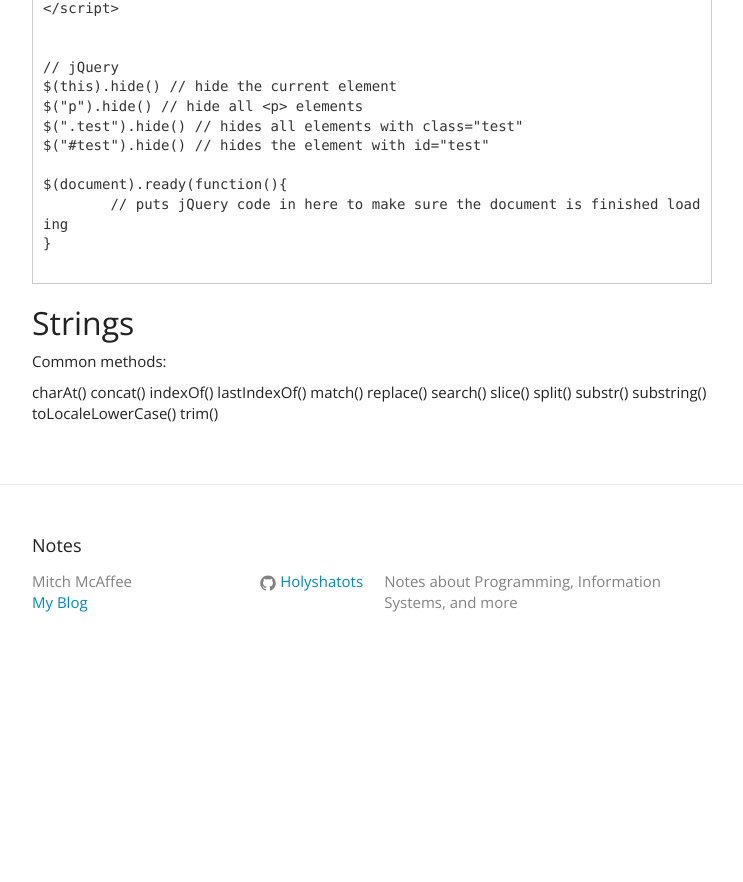
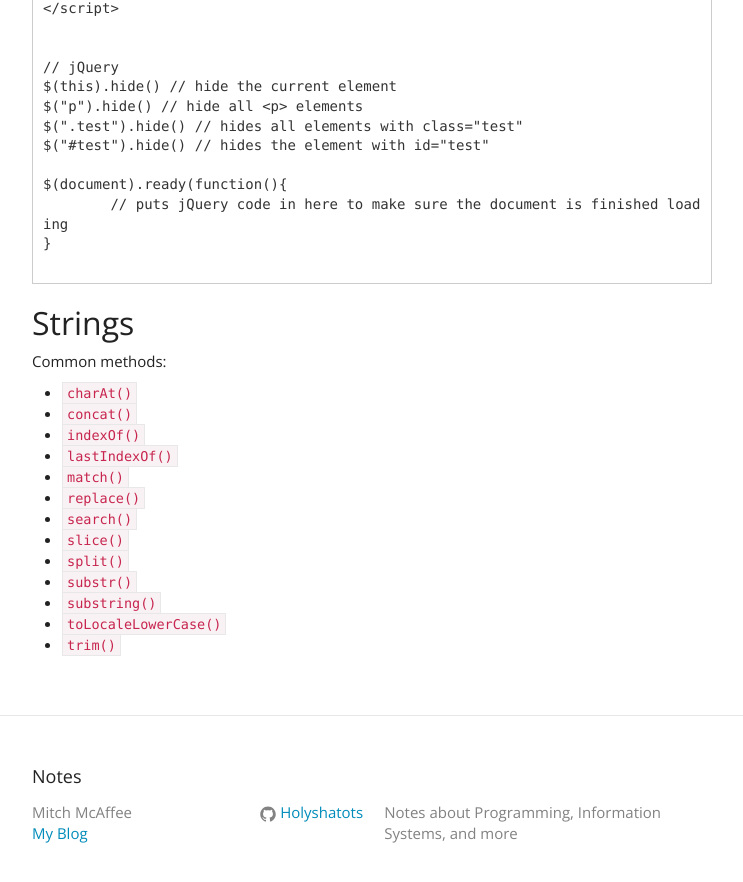
Before and after one commit to Holyshatots/notes, a Jekyll site: the page built from _posts/web-development/2015-02-17-javascript.md, in a window 1280 px wide and 900 px high, scrolled down 1583 px. Shown: the top 882 px of the window, without its empty margins (268-1011 px from the left). Built offline with Jekyll 4.4.1, drawn with Linux system fonts in a browser that asks for light colours; before the commit the page ends 2252 px from its top, so only the background shows below that.

```diff
--- a/_posts/web-development/2015-02-17-javascript.md
+++ b/_posts/web-development/2015-02-17-javascript.md
@@ -93,16 +93,16 @@ $(document).ready(function(){
 
 Common methods:
 
-charAt()
-concat()
-indexOf()
-lastIndexOf()
-match()
-replace()
-search()
-slice()
-split()
-substr()
-substring()
-toLocaleLowerCase()
-trim()
+- `charAt()`
+- `concat()`
+- `indexOf()`
+- `lastIndexOf()`
+- `match()`
+- `replace()`
+- `search()`
+- `slice()`
+- `split()`
+- `substr()`
+- `substring()`
+- `toLocaleLowerCase()`
+- `trim()`
```
